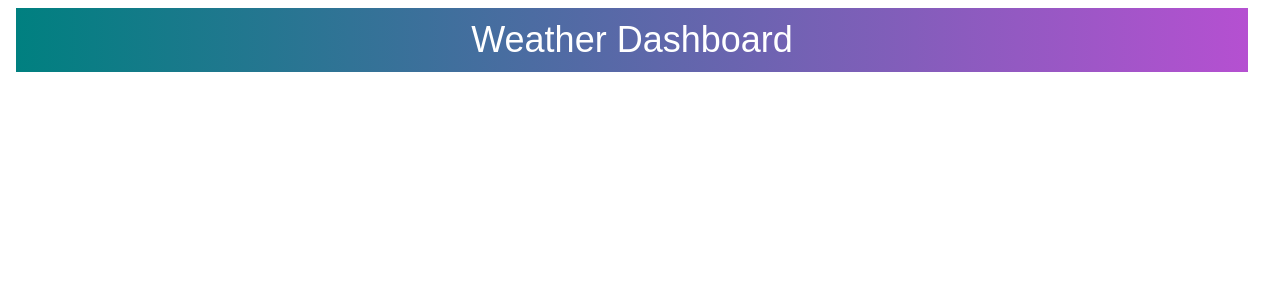
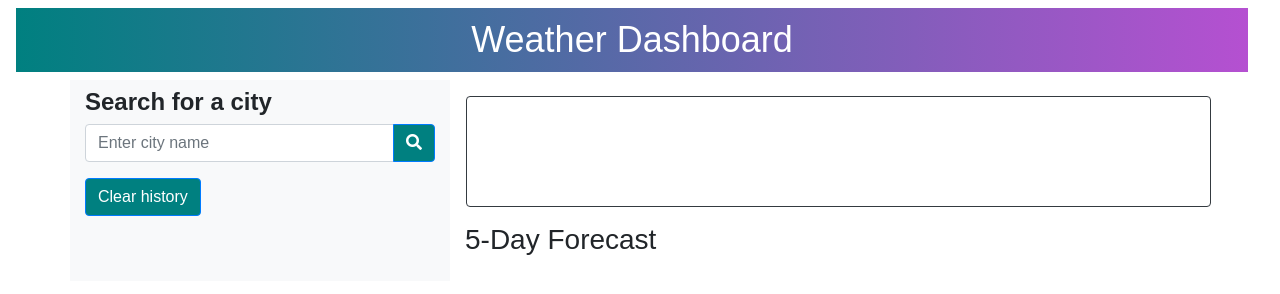
Before and after one commit to katyajuliet/Weather-Dashboard, a plain HTML site: page index.html in a window 1280 px wide. Drawn offline with nearby package versions, Linux system fonts and the light colour scheme.

Commit message:
adding html containers and css colors with teal background per button class

```diff
--- a/assets/css/style.css
+++ b/assets/css/style.css
@@ -29,3 +29,15 @@ h1 {
     background-image: linear-gradient(to right, teal , rgb(181, 80, 209));
     color: white;
 }
+
+#search-button {
+    background-color: teal;
+}
+
+#clear-history {
+    background-color: teal;
+}
+
+.bg-primary {
+    background-color: teal;
+}
--- a/index.html
+++ b/index.html
@@ -22,10 +22,73 @@
     <div class="container">
         <div class="row">
             <!--columns for city field - button -->
-
+            <div class="col-12 col-md-4 col-lg-4 bg-light">
+                <p class="search-header my-1">Search for a city</p>
+                <div class="input-group mb-3">
+                    <input id="city-input" type="text" class="form-control" placeholder="Enter city name" aria-label="Enter city name">
+                    <div class="input-group-append">
+                        <button class="btn btn-primary" type="button" id="search-button">
+                            <i class="fas fa-search"></i>
+                        </button>
 
         </div>
     </div>
+    <!--clear history button-->
+    <button class="btn btn-primary mb-3" type="button" id="clear-history">Clear history</button>
+
+    <!--Form container with search history-->
+    <form id="history"></form>
+</div>
+<div class="col-8">
+    <div class="row mr-0">
+        <div class="col-12 border border-dark m-3 rounded">
+            <div class="row">
+                <div class="col-12">
+                    <span id="city-name" class="city-name align-middle"></span>
+                    <img id="current-pic" src="placeholder" alt="">
+                </div>
+            </div>
+
+            <!--Form container with search history-->
+            <div class="row">
+                <div class="col-12">
+                    <p id="temperature"></p>
+                </div>
+            </div>
+            <div class="row">
+                <div class="col-12">
+                    <p id="humidity"></p>
+                </div>
+            </div>
+            <div class="row">
+                <div class="col-12">
+                    <p id="wind-speed"></p>
+                </div>
+            </div>
+            <div class="row">
+                <div class="col-12 d-flex">
+                    <p id="UV-index"></p>
+                </div>
+            </div>
+        </div>
+    </div>
+
+    <!--5 day forecast columns -->
+    <div class="row">
+        <div class="col-12">
+            <h3>5-Day Forecast</h3>
+        </div>
+    </div>
+    <div class="row">
+        <div class="col forecast bg-primary text-white ml-3 mb-3 rounded"></div>
+        <div class="col forecast bg-primary text-white ml-3 mb-3 rounded"></div>
+        <div class="col forecast bg-primary text-white ml-3 mb-3 rounded"></div>
+        <div class="col forecast bg-primary text-white ml-3 mb-3 rounded"></div>
+        <div class="col forecast bg-primary text-white ml-3 mb-3 rounded"></div>
+    </div>
+</div>
+</div>
+</div>
 
 
 
```
